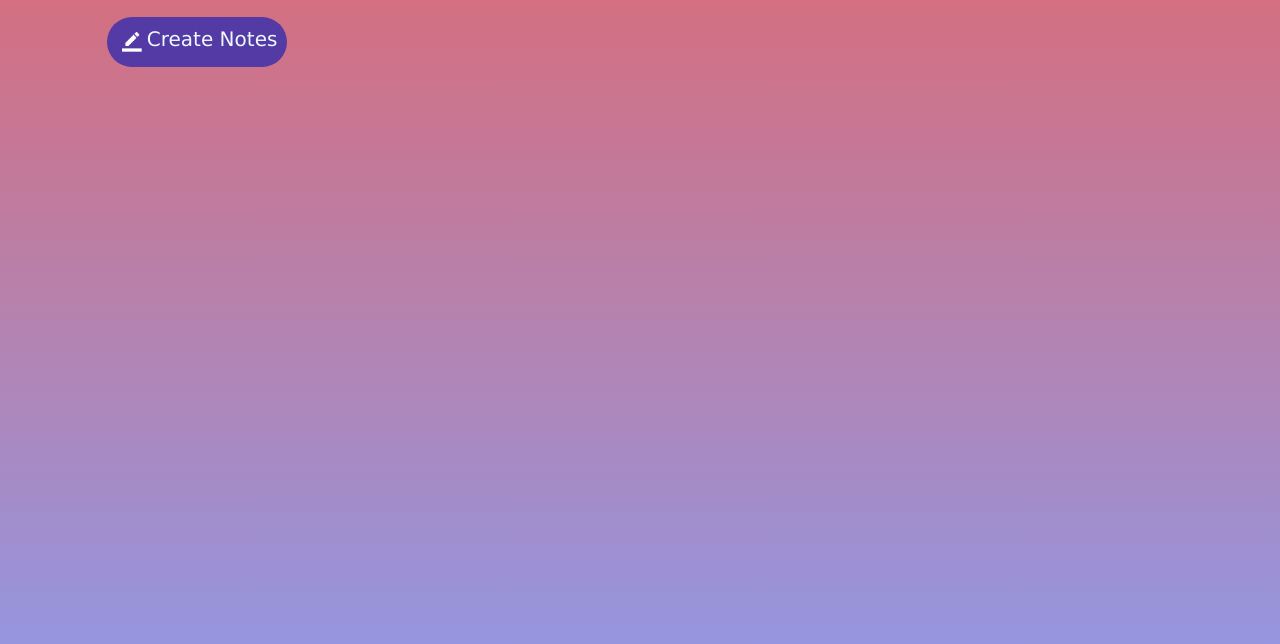
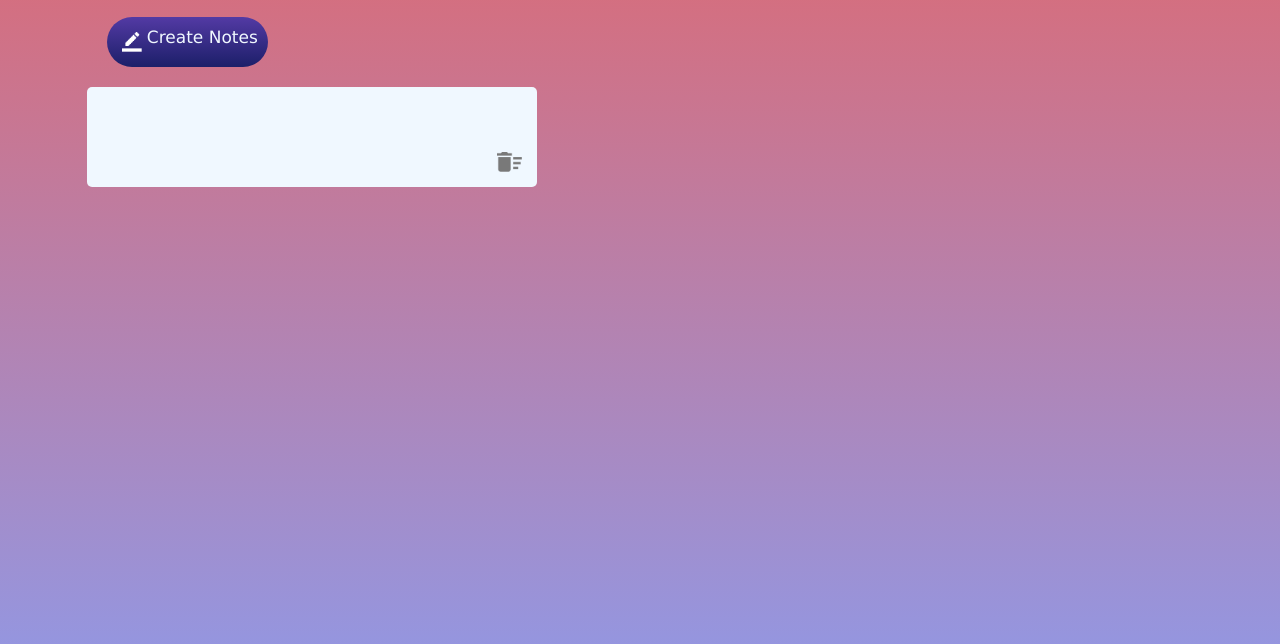
Before and after one commit to amar5653/notes-app, a plain HTML site: page index.html in a window 1280 px wide. Both pictures are taken after a click on the button "Create Notes". Shown: the part 190-834 px from the top of the page. Drawn offline with Linux system fonts and the light colour scheme.

Commit message:
javascript

```diff
--- a/index.html
+++ b/index.html
@@ -11,9 +11,15 @@
         <div class="header">
             <img src="images/notes.png" alt="notes">
             <h1>Notes</h1>
+        </div>
+        <button class="btn"><img src="images/edit.png" alt="edit">Create Notes</button>
+        <div class="notes-box">
+            <!-- <p contenteditable="true" class="notes">
+                <img src="images/delete.png" alt="">
+            </p> -->
 
         </div>
-        <button class="btn"><img src="images/edit.png" alt="edit">Create Notes</button>
     </div>
+    <script src="script.js"></script>
 </body>
 </html>
--- a/script.js
+++ b/script.js
@@ -0,0 +1,47 @@
+const btn = document.querySelector(".btn");
+let notesBox = document.querySelector(".notes-box");
+let notes = document.querySelectorAll(".notes");
+
+
+function showNotes(){
+   notesBox.innerHTML = localStorage.getItem("data");
+}
+showNotes();
+
+
+btn.addEventListener("click", () => {
+  let p = document.createElement("p");
+  let img = document.createElement("img");
+  p.classList.add("notes");
+  p.setAttribute("contenteditable", "true");
+  img.setAttribute("src", "images/delete.png");
+  notesBox.appendChild(p).appendChild(img);
+});
+
+function updateStorage() {
+    localStorage.setItem("data", notesBox.innerHTML);
+    showNotes();
+}
+
+notesBox.addEventListener("click", function (e) {
+  if (e.target.tagName === "IMG") {
+    e.target.parentElement.remove();
+    updateStorage();
+  } else if (e.target.tageName === "P") {
+    notes = document.querySelectorAll(".notes");
+    notes.forEach((note) => {
+      note.onkeyup = function () {
+        updateStorage();
+      };
+    });
+  }
+});
+
+
+
+document.addEventListener("keydown", (event)=>{
+    if(event.key === "Enter"){
+        document.execCommand("insertLineBreak");
+        event.preventDefault();
+    }
+})
--- a/style.css
+++ b/style.css
@@ -28,8 +28,8 @@ body{
   height:100px;
 }
 .main .btn{
-    font-size:20px;
-    background-color:#533aa4;
+    font-size:17px;
+    background:linear-gradient(#533aa4,#1c1f69);
     color:aliceblue;
     display:flex;
     justify-content:space-around;
@@ -37,9 +37,41 @@ body{
    margin:20px;
    padding: 10px;
    border:none;
+   border:0;
+   outline:0;
+}
+.main .btn:hover{
+    cursor:pointer;
 }
 .main .btn img{
     width:30px;
     height:30px;
     padding:5px;
 }
+.notes-box{
+
+
+    display:block;
+    position: relative;
+}
+.notes-box .notes{
+position:relative;
+width:100%;
+    background-color: aliceblue;
+    max-width:450px;
+    min-height: 100px;
+   border-radius: 5px;
+   margin:20px 0;
+   padding:20px;
+   outline:none;
+  color:#333;
+
+}
+.notes-box .notes img{
+    width:25px;
+    height:20px;
+    position: absolute;
+  bottom:15px;
+  right:15px;
+  cursor: pointer;
+}
```
